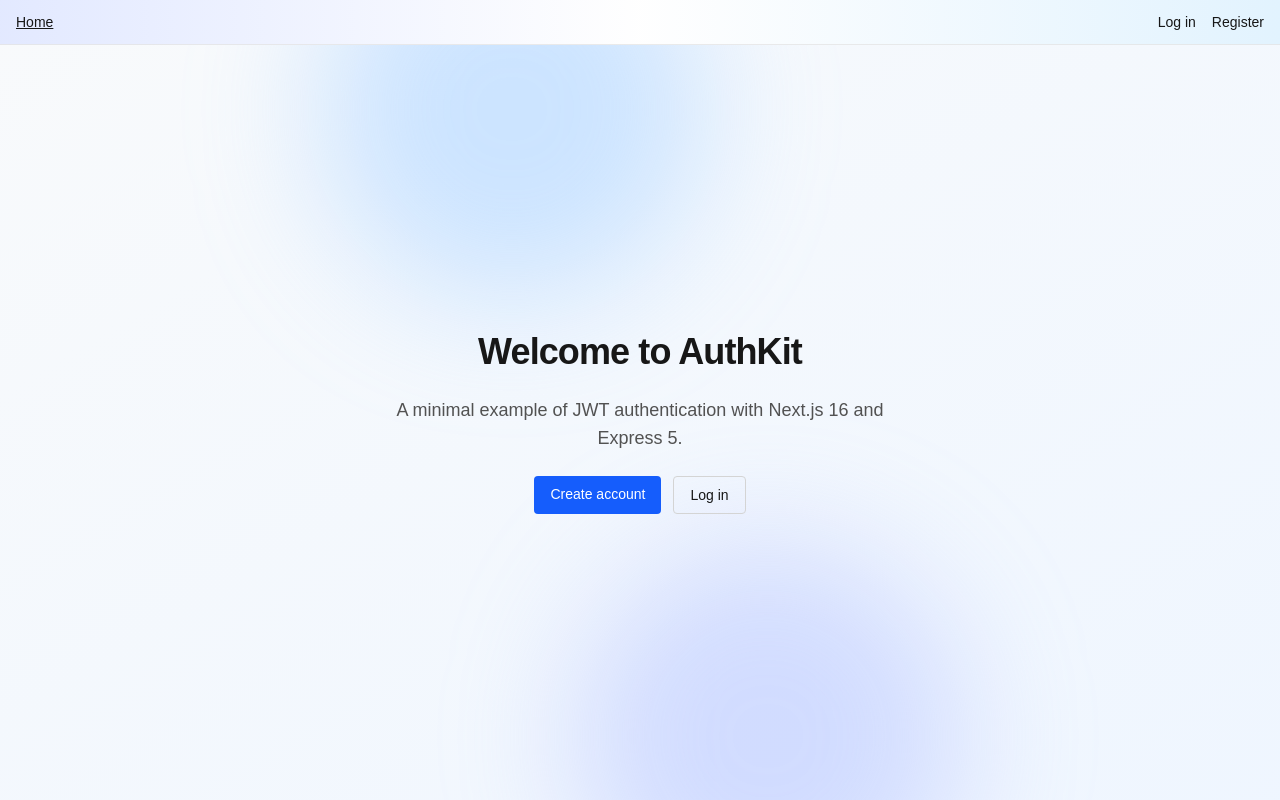
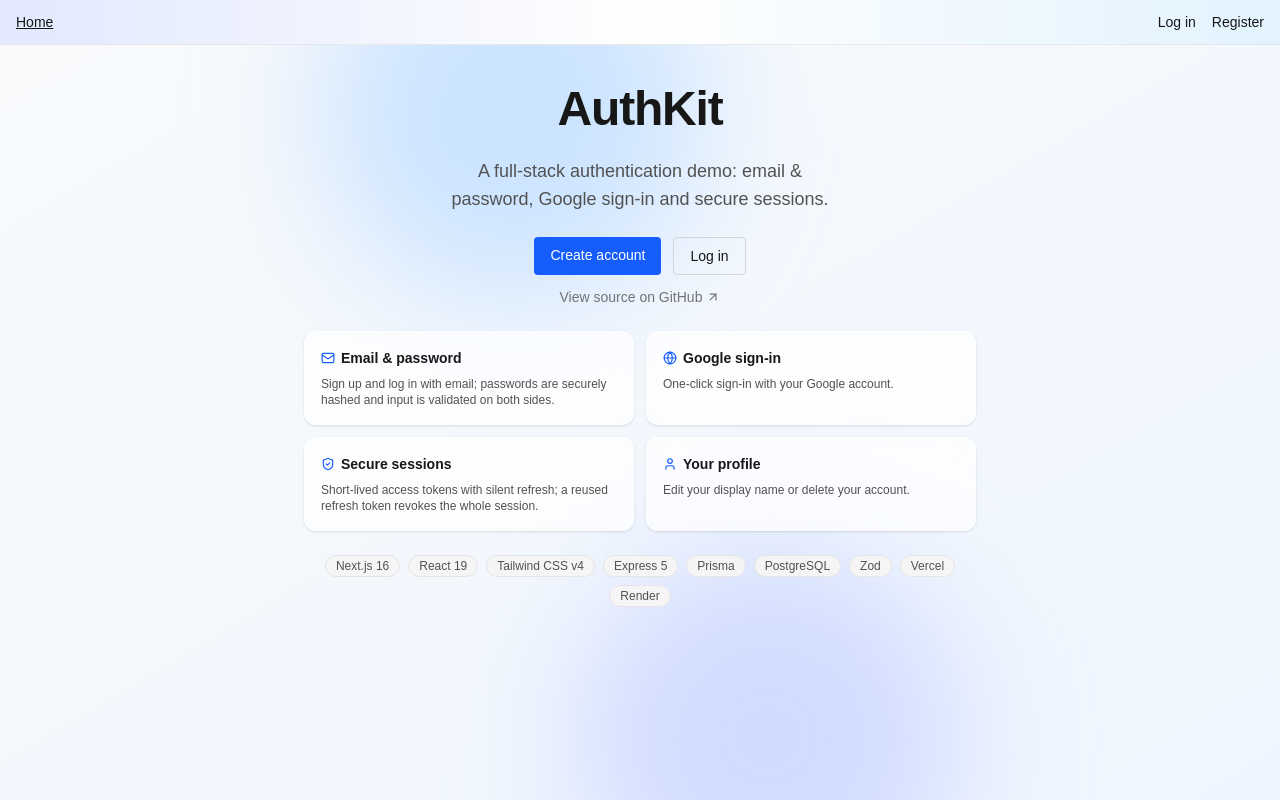
Before and after one commit to Oleksandr-Perekhrest/authkit-next-express, a Next.js app in the folder apps/web/: page / in a window 1280 px wide. Built offline with nearby package versions, Linux system fonts and the light colour scheme; no server answers.

Commit message:
feat(web): make the home page informative

```diff
--- a/apps/web/src/app/page.tsx
+++ b/apps/web/src/app/page.tsx
@@ -4,9 +4,9 @@ import GradientBackground from "@/components/gradient-background";
 
 export default function Home() {
     return (
-        <main className="relative isolate flex flex-1 overflow-hidden">
+        <main className="relative isolate flex flex-1">
             <GradientBackground variant="home" />
-            <div className="flex flex-1 items-center justify-center px-4 py-16">
+            <div className="flex w-full flex-col items-center px-4 pb-16 pt-10">
                 <HomeHero />
             </div>
         </main>
--- a/apps/web/src/components/home-hero.tsx
+++ b/apps/web/src/components/home-hero.tsx
@@ -1,8 +1,52 @@
 "use client";
 
+// outsource dependencies
+import { Mail, User, Globe, ShieldCheck, ArrowUpRight } from "lucide-react";
+
 // local dependencies
+import { cn } from "@/lib/cn";
 import { useAuth } from "@/components/auth-provider";
 import Button, { ButtonLink } from "@/components/button";
+
+const features = [
+    {
+        icon: Mail,
+        title: "Email & password",
+        description:
+            "Sign up and log in with email; passwords are securely hashed and input is validated on both sides.",
+    },
+    {
+        icon: Globe,
+        title: "Google sign-in",
+        description: "One-click sign-in with your Google account.",
+    },
+    {
+        icon: ShieldCheck,
+        title: "Secure sessions",
+        description:
+            "Short-lived access tokens with silent refresh; a reused refresh token revokes the whole session.",
+    },
+    {
+        icon: User,
+        title: "Your profile",
+        description: "Edit your display name or delete your account.",
+    },
+];
+
+const stack = [
+    "Next.js 16",
+    "React 19",
+    "Tailwind CSS v4",
+    "Express 5",
+    "Prisma",
+    "PostgreSQL",
+    "Zod",
+    "Vercel",
+    "Render",
+];
+
+const cardClass =
+    "rounded-xl border border-white/60 bg-white/70 p-4 shadow-sm backdrop-blur-sm dark:border-neutral-700/60 dark:bg-neutral-900/70";
 
 export default function HomeHero() {
     const { status, user, reload } = useAuth();
@@ -53,15 +97,15 @@ export default function HomeHero() {
     }
 
     return (
-        <div className="flex max-w-lg flex-col items-center gap-6 text-center">
-            <h1 className="text-4xl font-bold tracking-tight">
-                Welcome to AuthKit
-            </h1>
-            <p className="text-lg text-neutral-600 dark:text-neutral-400">
-                A minimal example of JWT authentication with Next.js 16 and
-                Express 5.
+        <div className="flex w-full max-w-2xl flex-col items-center gap-6 text-center">
+            <h1 className="text-5xl font-bold tracking-tight">AuthKit</h1>
+
+            <p className="max-w-2xl text-balance text-lg text-neutral-600 dark:text-neutral-400">
+                A full-stack authentication demo: email &amp; password, Google
+                sign-in and secure sessions.
             </p>
-            {/*<p className="text-lg text-neutral-600 dark:text-neutral-400"></p>*/}
+
+            <div className="flex flex-col items-center gap-3">
                 <div className="flex gap-3">
                     <ButtonLink href="/register" className="px-4">
                         Create account
@@ -70,6 +114,45 @@ export default function HomeHero() {
                         Log in
                     </ButtonLink>
                 </div>
+                <a
+                    href="https://github.com/Oleksandr-Perekhrest/authkit-next-express"
+                    target="_blank"
+                    rel="noopener noreferrer"
+                    className="flex items-center gap-1 text-sm text-neutral-500 hover:text-neutral-700 dark:text-neutral-400 dark:hover:text-neutral-200"
+                >
+                    View source on GitHub
+                    <ArrowUpRight className="h-3.5 w-3.5" />
+                </a>
+            </div>
+
+            <div className="grid w-full grid-cols-1 gap-3 text-left sm:grid-cols-2">
+                {features.map(({ icon: Icon, title, description }) => (
+                    <div key={title} className={cardClass}>
+                        <div className="mb-2 flex items-center gap-1.5">
+                            <Icon className="h-3.5 w-3.5 shrink-0 text-blue-600 dark:text-blue-400" />
+                            <h2 className="text-sm font-semibold">{title}</h2>
+                        </div>
+                        <p className="text-xs text-neutral-600 dark:text-neutral-400">
+                            {description}
+                        </p>
+                    </div>
+                ))}
+            </div>
+
+            <div className="flex flex-wrap justify-center gap-2">
+                {stack.map((tech) => (
+                    <span
+                        key={tech}
+                        className={cn(
+                            "rounded-full border px-2.5 py-0.5 text-xs",
+                            "border-neutral-200 bg-neutral-100 text-neutral-600",
+                            "dark:border-neutral-700 dark:bg-neutral-800 dark:text-neutral-400",
+                        )}
+                    >
+                        {tech}
+                    </span>
+                ))}
+            </div>
         </div>
     );
 }
```
Lines whose indentation alone changed are shown as unchanged.
